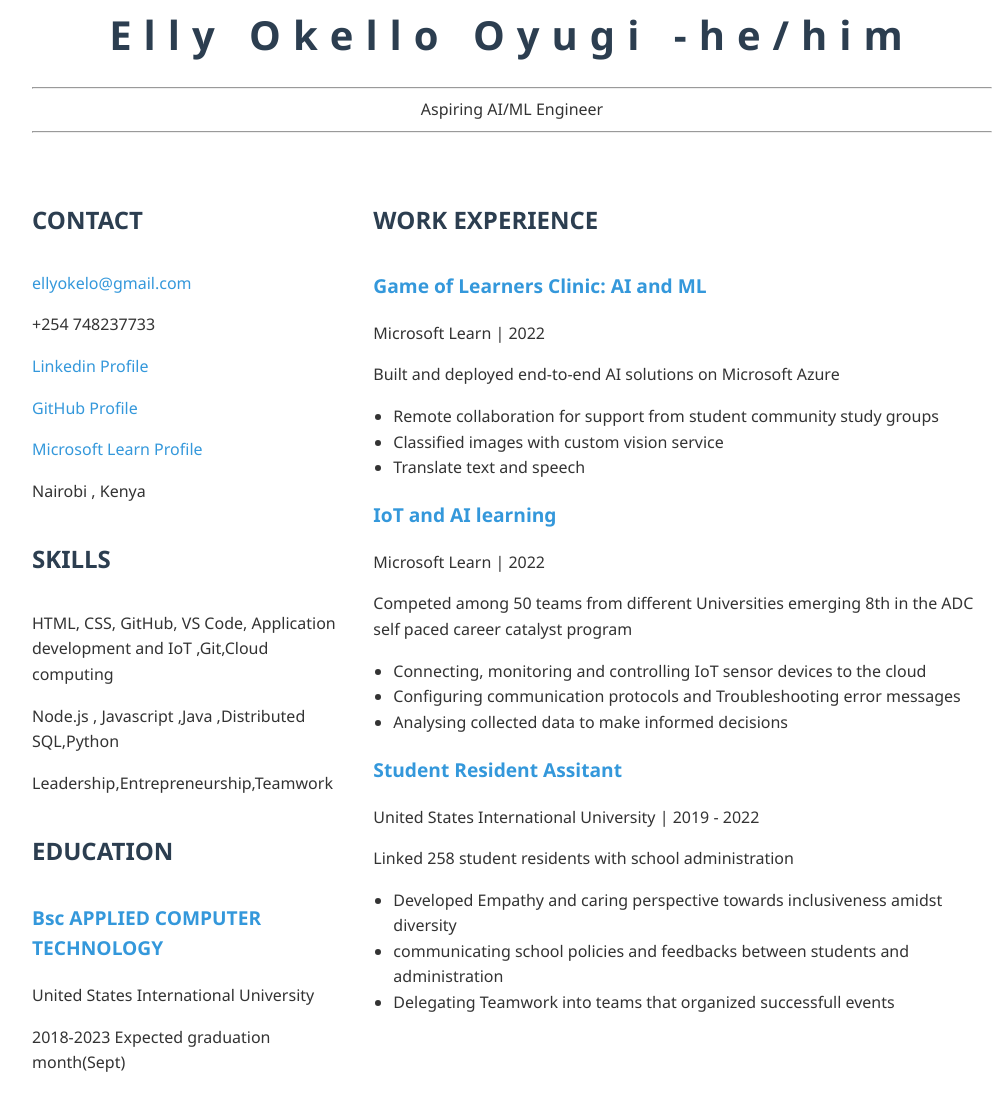
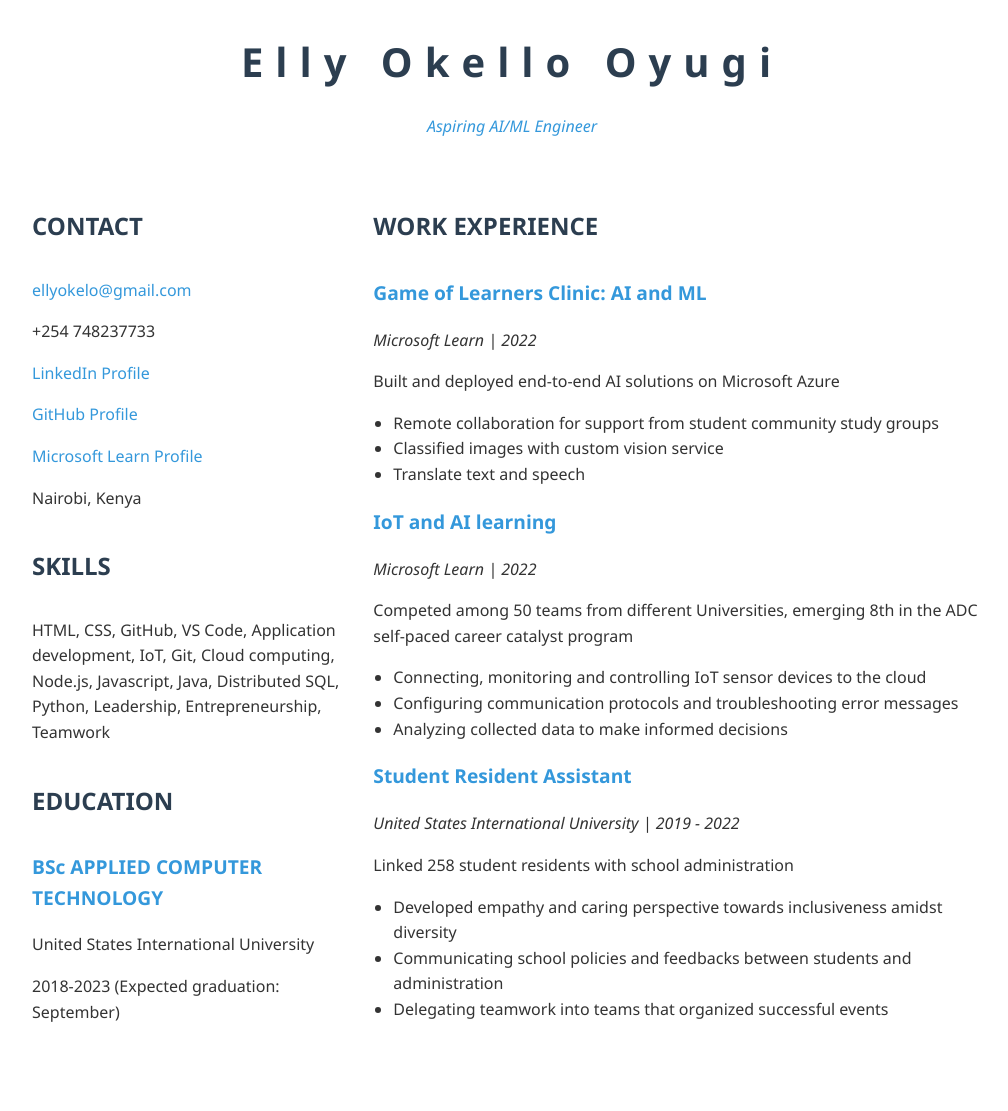
Before and after one commit to eoyugi/resume, a plain HTML site: page index.html in a window 1280 px wide. Shown: the part 17-1128 px from the top of the page, without its empty margins (128-1136 px from the left). After the commit the page ends 1094 px from the top, so only its background shows below. Drawn offline with Linux system fonts and the light colour scheme.

Commit message:
Update index.html

```diff
--- a/index.html
+++ b/index.html
@@ -1,100 +1,71 @@
-<html>
+<!DOCTYPE html>
+<html lang="en">
 <head>
+    <meta charset="UTF-8">
+    <meta name="viewport" content="width=device-width, initial-scale=1.0">
     <link href="style.css" rel="stylesheet">
-		<title>Your Name resume</title>
+    <title>Elly Okello Oyugi - Resume</title>
 </head>
-
 <body>
-		<header id="header">
-		<!-- resume header with your name and title -->
-		<h1>Elly Okello Oyugi -he/him</h1>
-			<hr>
-				Aspiring AI/ML Engineer
-			<hr>
+    <header>
+        <h1>Elly Okello Oyugi</h1>
+        <p class="subtitle">Aspiring AI/ML Engineer</p>
     </header>
     <main>
         <article id="mainLeft">
             <section>
                 <h2>CONTACT</h2>
-					<!-- contact info including social media -->
-                    <p>
-                        <a href="ellyokelo@gmail.com">ellyokelo@gmail.com</a>
-                    </p>
-                    <p>
-                        +254 748237733
-                    </p>
-                    <p>
-                        <a href="https://www.linkedin.com/in/elly-okello-229344167/">Linkedin Profile</a>
-                    </p>
-                    <p>
-                        <a href="https://github.com/eoyugi">GitHub Profile</a>
-                    </p>
-					<p>
-						<a href="https://learn.microsoft.com/en-us/users/ellyokello-9234/">Microsoft Learn Profile</a>
-					</p>
-                    <p>
-                        Nairobi , Kenya
-                    </p>
+                <p><a href="mailto:ellyokelo@gmail.com">ellyokelo@gmail.com</a></p>
+                <p>+254 748237733</p>
+                <p><a href="https://www.linkedin.com/in/elly-okello-229344167/">LinkedIn Profile</a></p>
+                <p><a href="https://github.com/eoyugi">GitHub Profile</a></p>
+                <p><a href="https://learn.microsoft.com/en-us/users/ellyokello-9234/">Microsoft Learn Profile</a></p>
+                <p>Nairobi, Kenya</p>
             </section>
             <section>
                 <h2>SKILLS</h2>
-					<!-- your skills -->
-                    <p>HTML, CSS, GitHub, VS Code, Application development and IoT ,Git,Cloud computing</p>
-					<p> Node.js , Javascript ,Java ,Distributed SQL,Python</p>
-					<p> Leadership,Entrepreneurship,Teamwork</p>
+                <p>HTML, CSS, GitHub, VS Code, Application development, IoT, Git, Cloud computing, Node.js, Javascript, Java, Distributed SQL, Python, Leadership, Entrepreneurship, Teamwork</p>
             </section>
             <section>
                 <h2>EDUCATION</h2>
-					<!-- your education -->
-                    <h3>Bsc APPLIED COMPUTER TECHNOLOGY</h3>
-	<p>
-	    United States International University
-	</p>
-	<p>
-		2018-2023 Expected graduation month(Sept)
-	</p>
+                <h3>BSc APPLIED COMPUTER TECHNOLOGY</h3>
+                <p>United States International University</p>
+                <p>2018-2023 (Expected graduation: September)</p>
             </section>
         </article>
         <article id="mainRight">
             <section>
                 <h2>WORK EXPERIENCE</h2>
-					<!-- your work experience -->
+                <div class="job">
                     <h3>Game of Learners Clinic: AI and ML</h3>
-    <p>
-		Microsoft Learn | 2022
-    </p>
-    <p>
-		Built and deployed end-to-end AI solutions on Microsoft Azure
-    </p>
+                    <p class="job-info">Microsoft Learn | 2022</p>
+                    <p>Built and deployed end-to-end AI solutions on Microsoft Azure</p>
                     <ul>
-		<li>Remote collaboration for support from  student community study groups</li>
+                        <li>Remote collaboration for support from student community study groups</li>
                         <li>Classified images with custom vision service</li>
                         <li>Translate text and speech</li>
                     </ul>
+                </div>
+                <div class="job">
                     <h3>IoT and AI learning</h3>
-    <p>
-		Microsoft Learn | 2022
-    </p>
-    <p>
-		Competed among 50 teams from different Universities emerging 8th in the ADC self paced career catalyst program
-    </p>
+                    <p class="job-info">Microsoft Learn | 2022</p>
+                    <p>Competed among 50 teams from different Universities, emerging 8th in the ADC self-paced career catalyst program</p>
                     <ul>
-		<li>Connecting, monitoring and controlling IoT sensor devices to the cloud </li>
-		<li>Configuring communication protocols and Troubleshooting error messages</li>
-		<li>Analysing collected data to make informed decisions</li>
+                        <li>Connecting, monitoring and controlling IoT sensor devices to the cloud</li>
+                        <li>Configuring communication protocols and troubleshooting error messages</li>
+                        <li>Analyzing collected data to make informed decisions</li>
                     </ul>
-                    <h3>Student Resident Assitant</h3>
-    <p>
-		United States International University | 2019 - 2022
-    </p>
-    <p>
-		Linked 258 student residents with school administration
-    </p>
+                </div>
+                <div class="job">
+                    <h3>Student Resident Assistant</h3>
+                    <p class="job-info">United States International University | 2019 - 2022</p>
+                    <p>Linked 258 student residents with school administration</p>
                     <ul>
-		<li>Developed Empathy and  caring perspective towards inclusiveness amidst diversity</li>
-		<li>communicating school policies and feedbacks between students and administration</li>
-		<li>Delegating Teamwork into teams that organized successfull events  </li>
+                        <li>Developed empathy and caring perspective towards inclusiveness amidst diversity</li>
+                        <li>Communicating school policies and feedbacks between students and administration</li>
+                        <li>Delegating teamwork into teams that organized successful events</li>
                     </ul>
+                </div>
             </section>
         </article>
     </main>
```
Lines whose indentation alone changed are shown as unchanged.
